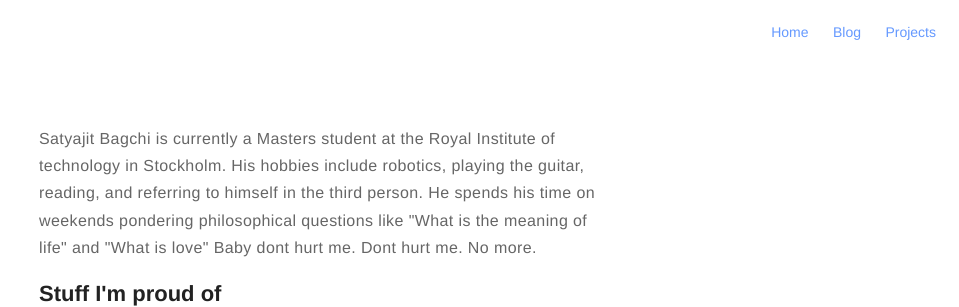
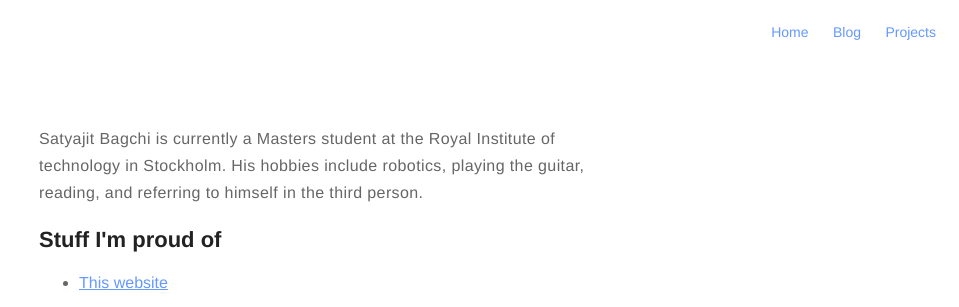
Before and after one commit to sleeping-bag/sleeping-bag.github.io, a Jekyll site: the page built from about.md, in a window 1280 px wide, cut to the strip 0-307 px from the top of the page. Shown: the whole strip, without its empty margins (321-1280 px from the left). Built offline with Jekyll 4.4.1, drawn with Linux system fonts in a browser that asks for light colours.

```diff
--- a/about.md
+++ b/about.md
@@ -11,7 +11,7 @@
 -->
 
 
-<p>Satyajit Bagchi is currently a Masters student at the Royal Institute of technology in Stockholm. His hobbies include robotics, playing the guitar, reading, and referring to himself in the third person. He spends his time on weekends pondering philosophical questions like "What is the meaning of life" and "What is love" Baby dont hurt me. Dont hurt me. No more.</p>
+<p>Satyajit Bagchi is currently a Masters student at the Royal Institute of technology in Stockholm. His hobbies include robotics, playing the guitar, reading, and referring to himself in the third person. </p>
 
 <!--
 <h2>Skills</h2>
```
